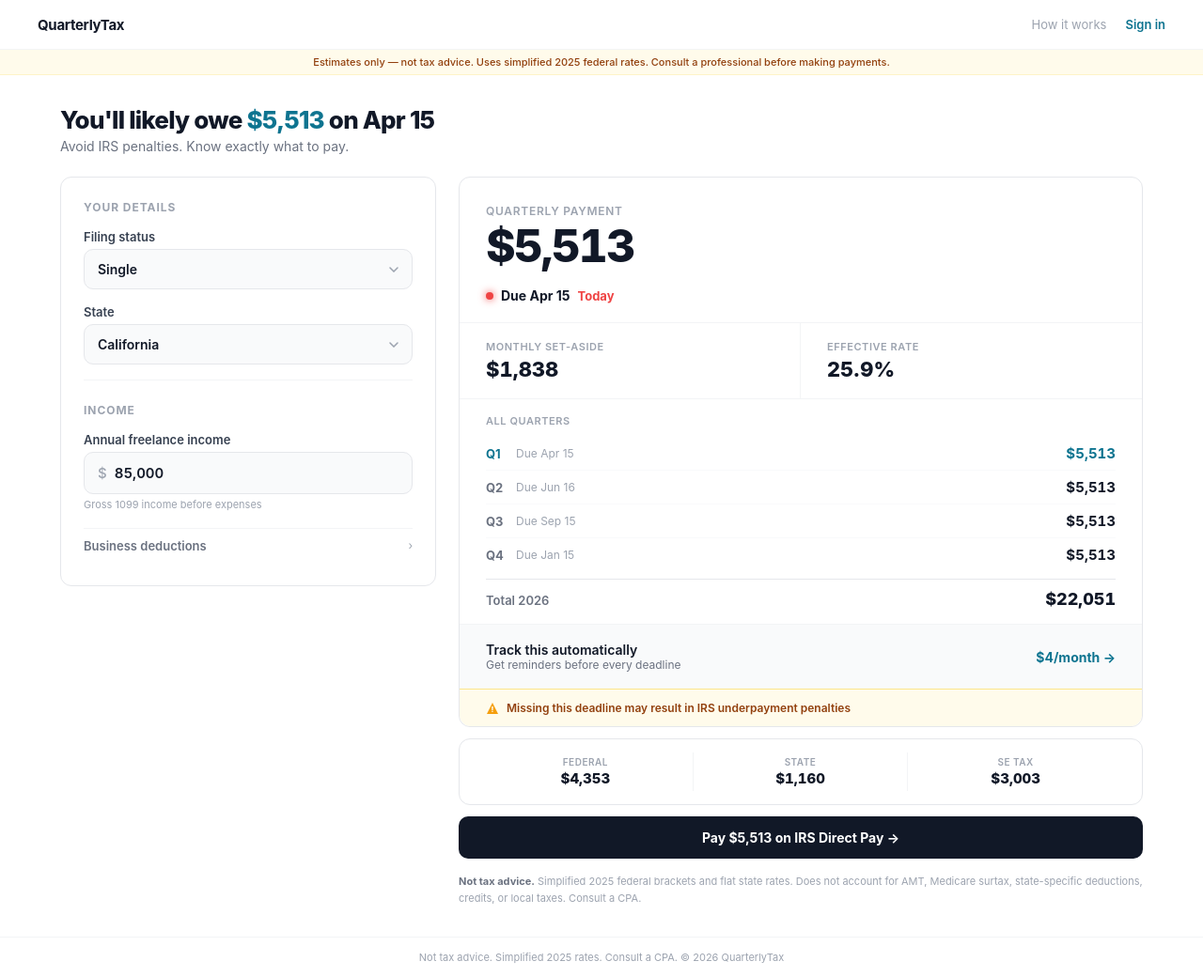
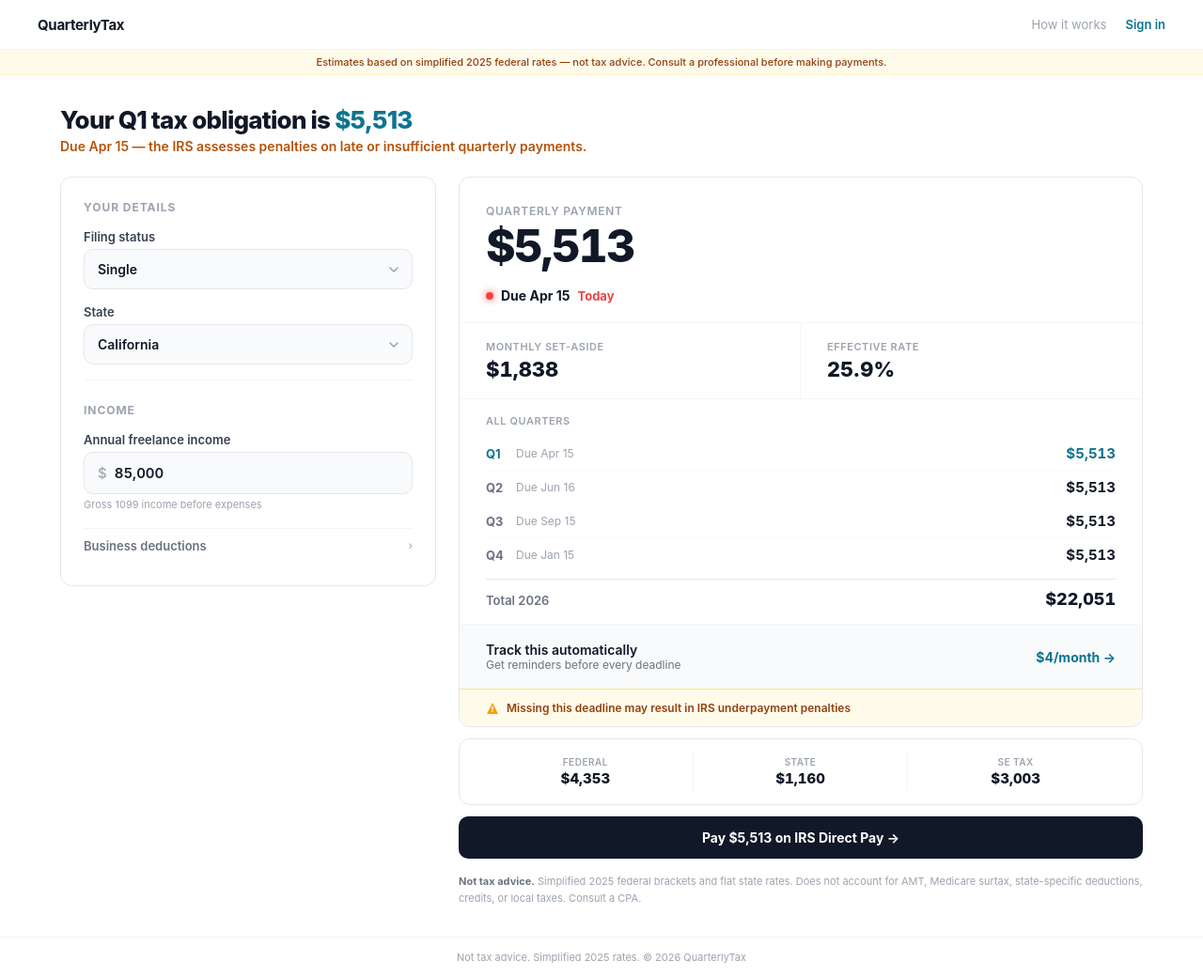
Before and after one commit to Tnellyy/Quarterlytax, a React (Vite) app: page / in a window 1280 px wide. Shown: the whole page at 94% size. Built offline with nearby package versions, Linux system fonts and the light colour scheme.

Commit message:
Update App.jsx

```diff
--- a/src/App.jsx
+++ b/src/App.jsx
@@ -5,15 +5,14 @@ import ResultsPanel from "./components/ResultsPanel";
 import UpgradeModal from "./components/UpgradeModal";
 
 export default function App() {
-  // Pre-filled defaults — user sees a real number on load
   const [income, setIncome] = useState(85000);
   const [state, setState] = useState("CA");
   const [status, setStatus] = useState("single");
   const [deductions, setDeductions] = useState(0);
   const [showDeductions, setShowDeductions] = useState(false);
   const [showModal, setShowModal] = useState(false);
+  const [paidQuarters, setPaidQuarters] = useState([]);
 
-  // Memoized tax calculation — only recalcs when inputs change
   const result = useMemo(
     () => calculateTax({ income, deductions, filingStatus: status, stateCode: state }),
     [income, deductions, status, state]
@@ -22,17 +21,16 @@ export default function App() {
   const nd = getNextDeadline();
   const hasIncome = income > 0;
 
+  const togglePaid = (i) => {
+    setPaidQuarters((p) => p.includes(i) ? p.filter((x) => x !== i) : [...p, i]);
+  };
+
   return (
-    <div
-      style={{
-        fontFamily: '-apple-system, BlinkMacSystemFont, "Segoe UI", Roboto, sans-serif',
-        color: "#111827",
-        background: "#fff",
-        minHeight: "100vh",
-        display: "flex",
-        flexDirection: "column",
-      }}
-    >
+    <div style={{
+      fontFamily: '-apple-system, BlinkMacSystemFont, "Segoe UI", Roboto, sans-serif',
+      color: "#111827", background: "#fff", minHeight: "100vh",
+      display: "flex", flexDirection: "column",
+    }}>
       <style>{`
         * { margin: 0; padding: 0; box-sizing: border-box; }
         ::selection { background: #0e7490; color: #fff; }
@@ -43,105 +41,56 @@ export default function App() {
         }
       `}</style>
 
-      {/* ═══ NAV ═══ */}
+      {/* NAV */}
       <nav style={{ borderBottom: "1px solid #f3f4f6", padding: "0 24px" }}>
-        <div
-          style={{
-            maxWidth: 1200, margin: "0 auto",
-            display: "flex", alignItems: "center", justifyContent: "space-between",
-            height: 52,
-          }}
-        >
-          <span style={{ fontSize: 15, fontWeight: 700, letterSpacing: "-.02em", color: "#111827" }}>
-            QuarterlyTax
-          </span>
+        <div style={{ maxWidth: 1200, margin: "0 auto", display: "flex", alignItems: "center", justifyContent: "space-between", height: 52 }}>
+          <span style={{ fontSize: 15, fontWeight: 700, letterSpacing: "-.02em" }}>QuarterlyTax</span>
           <div style={{ display: "flex", gap: 20, alignItems: "center" }}>
             <span style={{ fontSize: 13, color: "#9ca3af", cursor: "pointer" }}>How it works</span>
-            <button
-              onClick={() => setShowModal(true)}
-              style={{
-                fontSize: 13, fontWeight: 600, color: "#0e7490",
-                background: "none", border: "none", cursor: "pointer", fontFamily: "inherit",
-              }}
-            >
-              Sign in
-            </button>
+            <button onClick={() => setShowModal(true)} style={{ fontSize: 13, fontWeight: 600, color: "#0e7490", background: "none", border: "none", cursor: "pointer", fontFamily: "inherit" }}>Sign in</button>
           </div>
         </div>
       </nav>
 
-      {/* ═══ DISCLAIMER ═══ */}
-      <div
-        style={{
-          borderBottom: "1px solid #fef3c7", background: "#fffbeb",
-          padding: "6px 24px", fontSize: 11, color: "#92400e",
-          textAlign: "center", fontWeight: 500,
-        }}
-      >
-        Estimates only — not tax advice. Uses simplified 2025 federal rates. Consult a professional before making payments.
+      {/* DISCLAIMER */}
+      <div style={{ borderBottom: "1px solid #fef3c7", background: "#fffbeb", padding: "6px 24px", fontSize: 11, color: "#92400e", textAlign: "center", fontWeight: 500 }}>
+        Estimates based on simplified 2025 federal rates — not tax advice. Consult a professional before making payments.
       </div>
 
-      {/* ═══ MAIN ═══ */}
+      {/* MAIN */}
       <div style={{ flex: 1, maxWidth: 1200, margin: "0 auto", width: "100%", padding: "32px 24px" }}>
 
-        {/* Dynamic headline */}
+        {/* FIX #1: DEFINITIVE HEADLINE — not "likely" or "estimated" */}
         <div style={{ marginBottom: 24 }}>
-          <h1
-            style={{
-              fontSize: 26, fontWeight: 800, letterSpacing: "-.03em",
-              color: "#111827", lineHeight: 1.2, marginBottom: 4,
-            }}
-          >
-            {hasIncome ? (
-              <>
-                You'll likely owe{" "}
-                <span style={{ color: "#0e7490" }}>{formatUSD(result.quarterlyPayment)}</span>
-                {" "}on {nd.due}
-              </>
-            ) : (
-              "How much do you owe this quarter?"
-            )}
+          <h1 style={{ fontSize: 26, fontWeight: 800, letterSpacing: "-.03em", color: "#111827", lineHeight: 1.2, marginBottom: 4 }}>
+            {hasIncome
+              ? <>Your {nd.quarter} tax obligation is <span style={{ color: "#0e7490" }}>{formatUSD(result.quarterlyPayment)}</span></>
+              : "Enter your income to see your tax obligation"
+            }
           </h1>
-          <p style={{ fontSize: 14, color: "#6b7280" }}>
-            Avoid IRS penalties. Know exactly what to pay.
-          </p>
+          {/* FIX #2: CONSEQUENCE LINE — IRS penalty reference */}
+          {hasIncome
+            ? <p style={{ fontSize: 14, color: "#b45309", fontWeight: 600 }}>Due {nd.due} — the IRS assesses penalties on late or insufficient quarterly payments.</p>
+            : <p style={{ fontSize: 14, color: "#6b7280" }}>Federal + state + self-employment tax, calculated in real time.</p>
+          }
         </div>
 
-        {/* Two-column layout */}
         <div className="qt-hero" style={{ display: "flex", gap: 24, alignItems: "flex-start" }}>
-
-          {/* Left: Inputs */}
           <div className="qt-left" style={{ width: 400, flexShrink: 0 }}>
-            <TaxInputs
-              income={income} setIncome={setIncome}
-              state={state} setState={setState}
-              status={status} setStatus={setStatus}
-              deductions={deductions} setDeductions={setDeductions}
-              showDeductions={showDeductions} setShowDeductions={setShowDeductions}
-            />
+            <TaxInputs income={income} setIncome={setIncome} state={state} setState={setState}
+              status={status} setStatus={setStatus} deductions={deductions} setDeductions={setDeductions}
+              showDeductions={showDeductions} setShowDeductions={setShowDeductions} />
           </div>
-
-          {/* Right: Results */}
           <div className="qt-right" style={{ flex: 1, minWidth: 0 }}>
-            <ResultsPanel
-              result={result}
-              onTrack={() => setShowModal(true)}
-            />
+            <ResultsPanel result={result} paidQuarters={paidQuarters} onTogglePaid={togglePaid} onTrack={() => setShowModal(true)} />
           </div>
         </div>
       </div>
 
-      {/* ═══ FOOTER ═══ */}
-      <div
-        style={{
-          borderTop: "1px solid #f3f4f6", padding: "14px 24px",
-          textAlign: "center", fontSize: 11, color: "#9ca3af",
-        }}
-      >
-        Not tax advice. Simplified 2025 rates. Consult a CPA. © {new Date().getFullYear()} QuarterlyTax
+      <div style={{ borderTop: "1px solid #f3f4f6", padding: "14px 24px", textAlign: "center", fontSize: 11, color: "#9ca3af" }}>
+        Not tax advice. Simplified 2025 rates. © {new Date().getFullYear()} QuarterlyTax
       </div>
 
-      {/* ═══ MODAL ═══ */}
       <UpgradeModal open={showModal} onClose={() => setShowModal(false)} />
     </div>
   );
```
